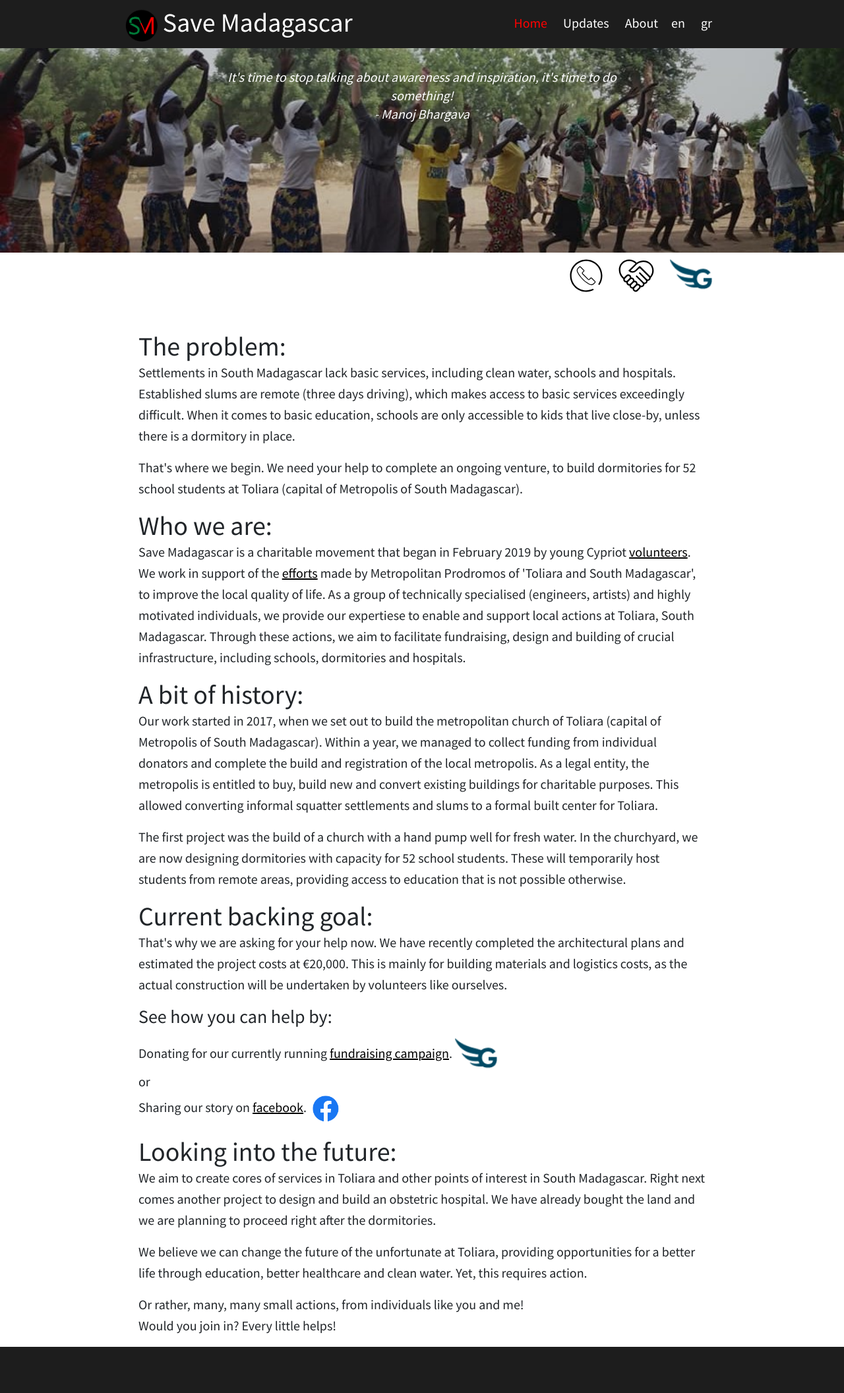
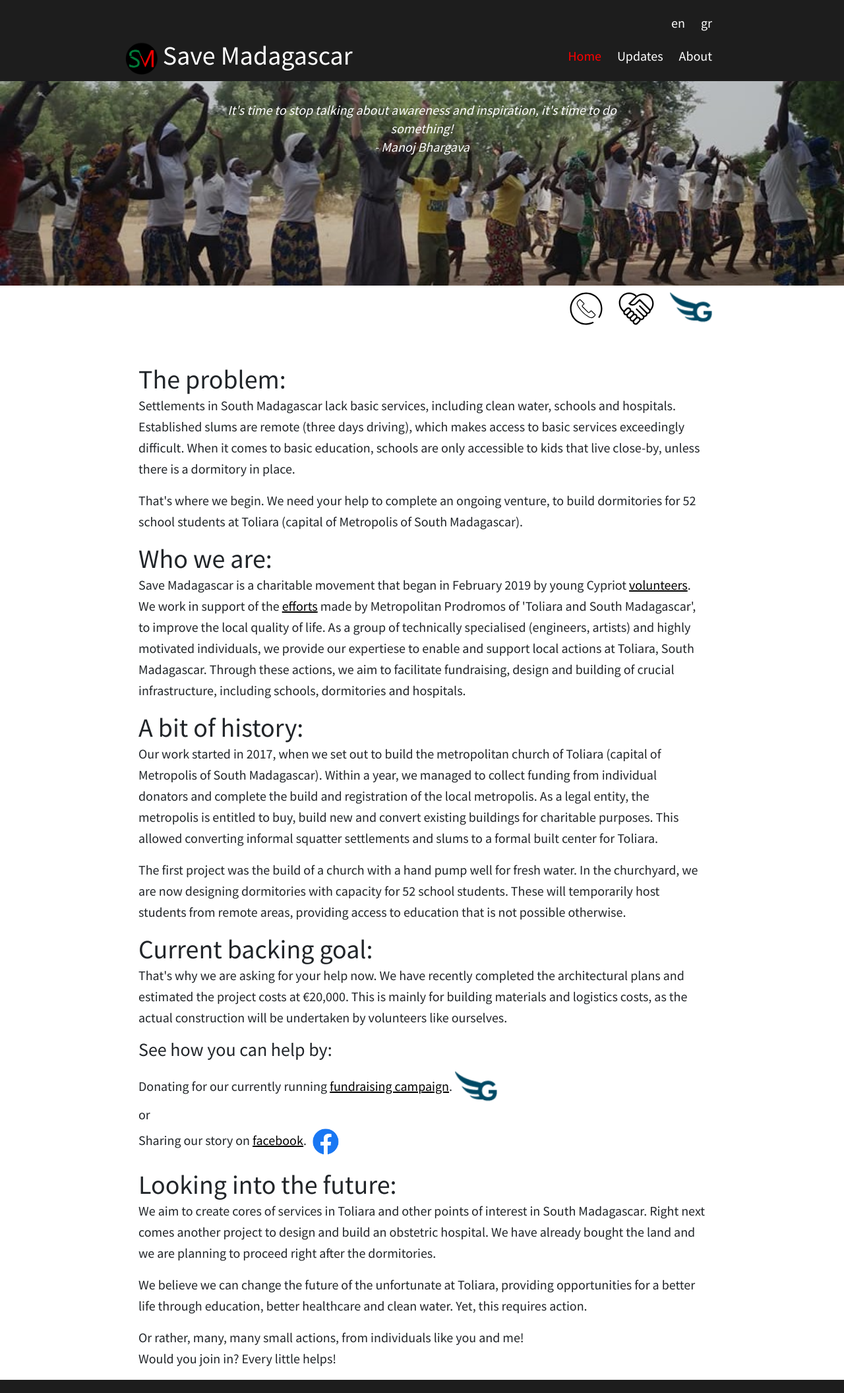
Before and after one commit to at07cm1/smadagascar_site, a Jekyll site: the page built from index.html, in a window 1280 px wide. Shown: the whole page at 66% size. Built offline with Jekyll 4.4.1, drawn with Linux system fonts in a browser that asks for light colours; before the commit the page ends 2062 px from its top, so only the background shows below that.

Commit message:
language selector test

```diff
--- a/_includes/main_navbar.html
+++ b/_includes/main_navbar.html
@@ -1,14 +1,14 @@
 <div class="container">
   <nav class="main-nav">
-    <span>
+    <div class="columns">
       <ul>
       {% for post in site.html_pages %}
         {% if post.lang_id == page.lang_id %}
-          <li {% if post.lang == page.lang %}class="active"{% endif %}><a href="{{ post.url }}">{{ post.lang }}</a></li>
+          <li style="font-size:1em" {% if post.lang == page.lang %}class="active"{% endif %}><a href="{{ post.url }}">{{ post.lang }}</a></li>
         {% endif %}
       {% endfor %}
       </ul>
-    </span>
+    </div>
   </nav>
 </div>
 <div class="container">
```
